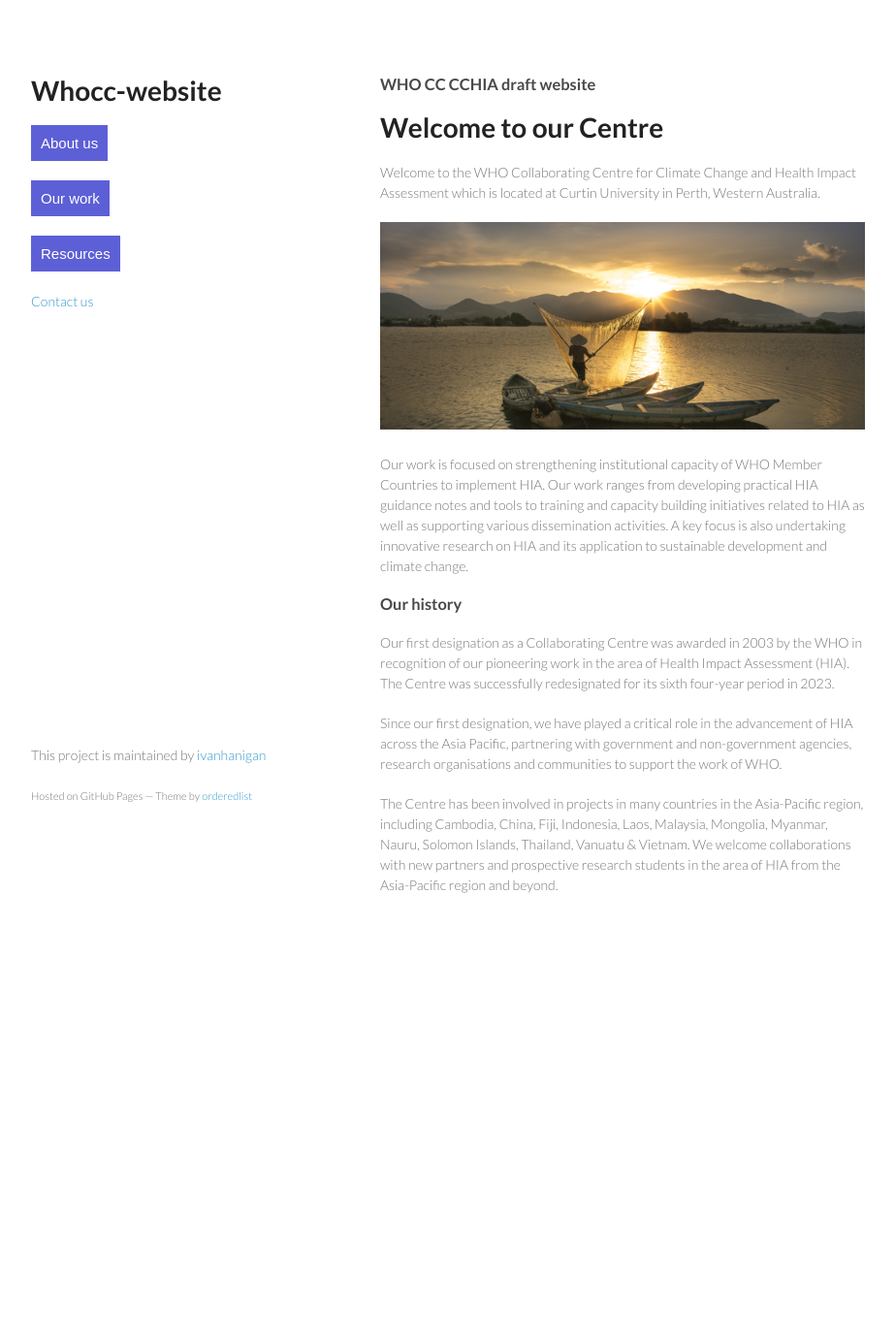
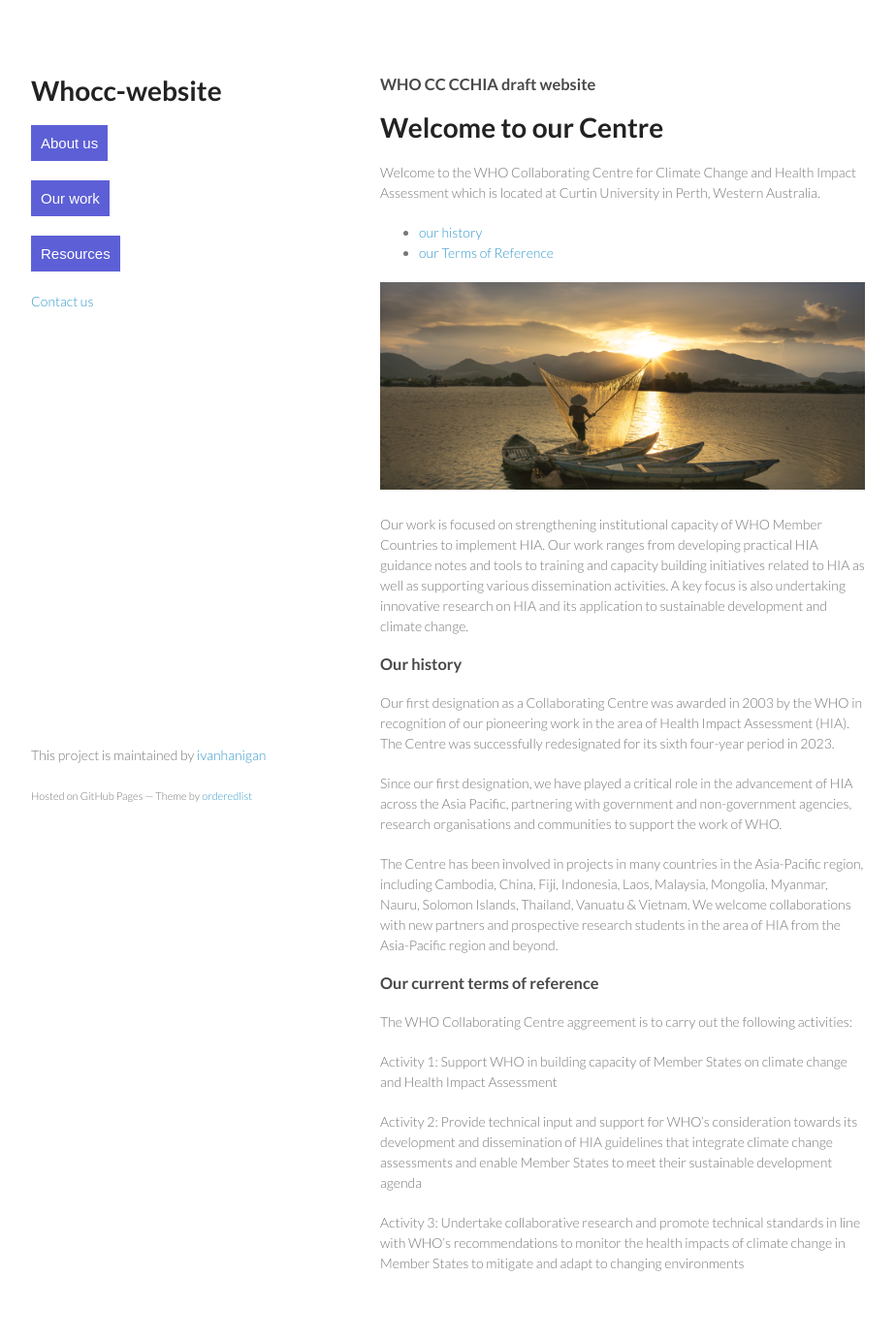
Before and after one commit to ivanhanigan/whocc-cchia-draft-website, a Jekyll site: the page built from index.md, in a window 1280 px wide. Shown: the whole page at 97% size, without its empty margins (178-1101 px from the left). Built offline with Jekyll 4.4.1, drawn with Linux system fonts in a browser that asks for light colours; before the commit the page ends 993 px from its top, so only the background shows below that.

Commit message:
Update index.md

```diff
--- a/index.md
+++ b/index.md
@@ -8,15 +8,27 @@ title: WHO CC CCHIA draft website
 
 Welcome to the WHO Collaborating Centre for Climate Change and Health Impact Assessment which is located at Curtin University in Perth, Western Australia.
 
+- [our history](#head-history)
+- [our Terms of Reference](#head-tor)
 
 ![pic-viet](/images/pic-viet-620x417_v2.png)
 
 Our work is focused on strengthening institutional capacity of WHO Member Countries to implement HIA. Our work ranges from developing practical HIA guidance notes and tools to training and capacity building initiatives related to HIA as well as supporting various dissemination activities. A key focus is also undertaking innovative research on HIA and its application to sustainable development and climate change.
 
-### Our history
+### <a name="head-history"></a>Our history
 
 Our first designation as a Collaborating Centre was awarded in 2003 by the WHO in recognition of our pioneering work in the area of Health Impact Assessment (HIA). The Centre was successfully redesignated for its sixth four-year period in 2023.
 
 Since our first designation, we have played a critical role in the advancement of HIA across the Asia Pacific, partnering with government and non-government agencies, research organisations and communities to support the work of WHO.
 
 The Centre has been involved in projects in many countries in the Asia-Pacific region, including Cambodia, China, Fiji, Indonesia, Laos, Malaysia, Mongolia, Myanmar, Nauru, Solomon Islands, Thailand, Vanuatu & Vietnam. We welcome collaborations with new partners and prospective research students in the area of HIA from the Asia-Pacific region and beyond.
+
+### <a name="head-tor"></a>Our current terms of reference
+
+The WHO Collaborating Centre aggreement is to carry out the following activities:
+
+Activity 1: Support WHO in building capacity of Member States on climate change and Health Impact Assessment
+
+Activity 2: Provide technical input and support for WHO’s consideration towards its development and dissemination of HIA guidelines that integrate climate change assessments and enable Member States to meet their sustainable development agenda
+
+Activity 3: Undertake collaborative research and promote technical standards in line with WHO’s recommendations to monitor the health impacts of climate change in Member States to mitigate and adapt to changing environments
```
